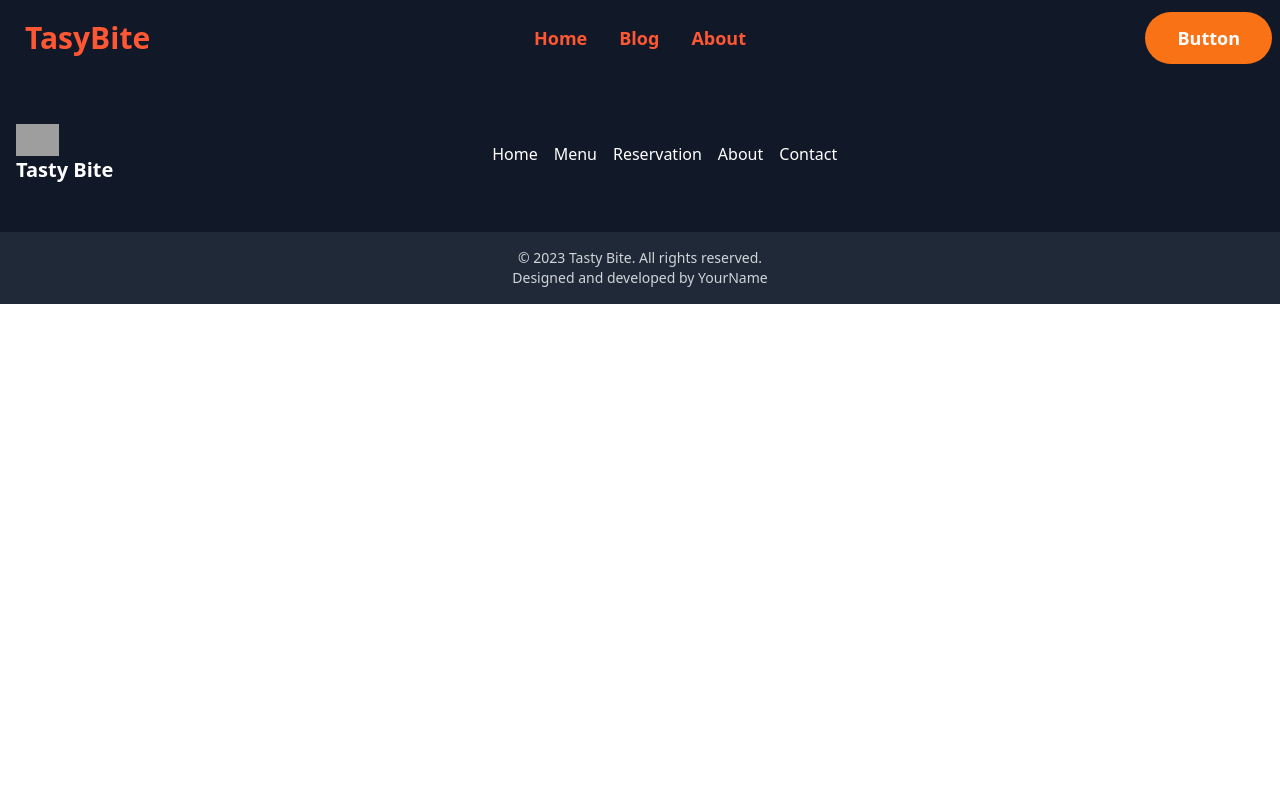
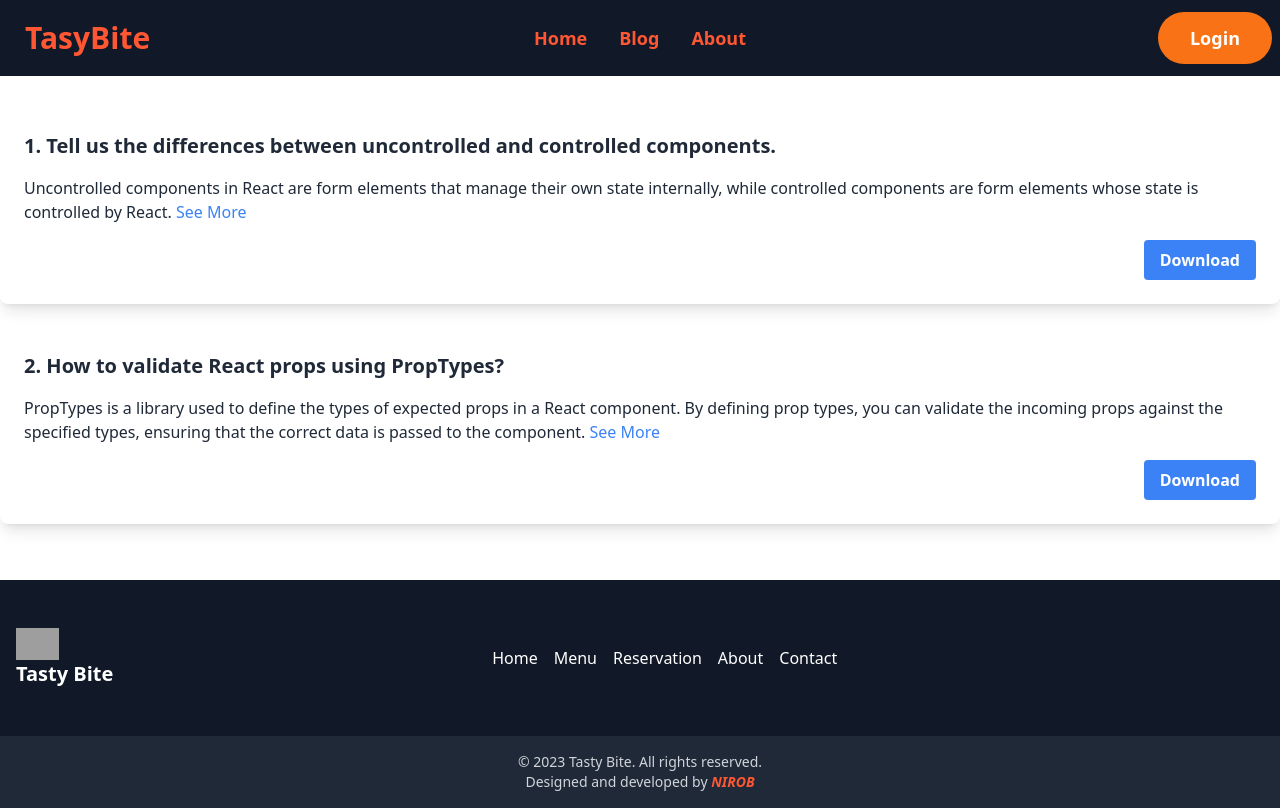
Before and after one commit to dev-nirob1/tasty-bite-client, a React (Vite) app: page /blog in a window 1280 px wide. Built offline with nearby package versions, Linux system fonts and the light colour scheme; grey boxes are pictures that could not be loaded.

Commit message:
chef details section added

```diff
--- a/src/Common/Footer/Footer.jsx
+++ b/src/Common/Footer/Footer.jsx
@@ -26,7 +26,7 @@ const Footer = () => {
       </div>
       <div className="bg-gray-800 py-4 text-center">
         <p className="text-gray-300 text-sm">&copy; {new Date().getFullYear()} Tasty Bite. All rights reserved.</p>
-        <p className="text-gray-300 text-sm">Designed and developed by YourName</p>
+        <p className="text-gray-300 text-sm">Designed and developed by <span className='text-[#FF5733] font-semibold italic' >NIROB</span> </p>
       </div>
     </footer>
         </div>
--- a/src/Common/Header/Header.jsx
+++ b/src/Common/Header/Header.jsx
@@ -26,7 +26,7 @@ const Header = () => {
                     </ul>
                 </div>
                 <div className="navbar-end">
-                    <Link to="/" className="px-8 py-3 font-semibold text-lg rounded-full text-white bg-orange-500 hover:bg-white hover:text-orange-500">Button</Link>
+                    <Link to="/login" className="px-8 py-3 font-semibold text-lg rounded-full text-white bg-orange-500 hover:bg-white hover:text-orange-500">Login</Link>
                 </div>
             </div>
         </div >
--- a/src/Components/Blog/Blog.jsx
+++ b/src/Components/Blog/Blog.jsx
@@ -1,11 +1,91 @@
-import React from 'react';
+import React, { useState } from 'react';
 
-const Blog = () => {
+function Blog() {
+    const content =
+      'Uncontrolled components in React are form elements that manage their own state internally, while controlled components are form elements whose state is controlled by React. Uncontrolled components allow for simpler form implementation but provide less control and validation. Controlled components offer more control and validation, but require additional code to handle the state management. PropTypes is a library used to define the types of expected props in a React component. By defining prop types, you can validate the incoming props against the specified types, ensuring that the correct data is passed to the component. This helps catch bugs and provides better documentation for component usage. Node.js is a runtime environment that allows JavaScript to run on the server-side, while Express.js is a web application framework built on top of Node.js. Node.js provides the runtime environment and core functionalities, while Express.js simplifies the process of building web applications by providing a set of features and abstractions, such as routing, middleware, and HTTP utilities. A custom hook in React is a JavaScript function that utilizes React\'s built-in hooks or other custom hooks to encapsulate reusable logic. Custom hooks allow you to extract and share stateful logic across different components, promoting code reusability and reducing code duplication. They can be used for tasks such as data fetching, form handling, authentication, and more.';
+
+    const [showFullContent, setShowFullContent] = useState(false);
+    const slicedContent = content.slice(0, 200);
+
+    const handleReadMore = () => {
+      setShowFullContent(true);
+    };
+
+    const handleSeeLess = () => {
+      setShowFullContent(false);
+    };
+
     return (
-        <div>
+        <div className="container mx-auto py-8">
+        <div className="bg-white rounded-lg shadow-lg p-6 mb-6">
+          <h3 className="text-xl font-semibold mb-4">1. Tell us the differences between uncontrolled and controlled components.</h3>
+          {showFullContent ? (
+            <p>
+              Uncontrolled components in React are form elements that manage their own state internally, while controlled components are form elements whose state is controlled by React.
+            </p>
+          ) : (
+            <p>
+              Uncontrolled components in React are form elements that manage their own state internally, while controlled components are form elements whose state is controlled by React.{' '}
+              <span className="text-blue-500 cursor-pointer" onClick={handleReadMore}>See More</span>
+            </p>
+          )}
+          {showFullContent && (
+            <div className="flex justify-end mt-4">
+              <button
+                className="text-blue-500 hover:text-blue-700 focus:outline-none"
+                onClick={handleSeeLess}
+              >
+                See Less
+              </button>
+            </div>
+          )}
+          <div className="flex justify-end mt-4">
+            <button
+              className="bg-blue-500 hover:bg-blue-600 text-white font-semibold py-2 px-4 rounded"
+              onClick={() => {
 
+              }}
+            >
+              Download
+            </button>
+          </div>
         </div>
+
+        <div className="bg-white rounded-lg shadow-lg p-6 mb-6">
+          <h3 className="text-xl font-semibold mb-4">2. How to validate React props using PropTypes?</h3>
+          {showFullContent ? (
+            <p>
+              PropTypes is a library used to define the types of expected props in a React component. By defining prop types, you can validate the incoming props against the specified types, ensuring that the correct data is passed to the component.
+            </p>
+          ) : (
+            <p>
+              PropTypes is a library used to define the types of expected props in a React component. By defining prop types, you can validate the incoming props against the specified types, ensuring that the correct data is passed to the component.{' '}
+              <span className="text-blue-500 cursor-pointer" onClick={handleReadMore}>See More</span>
+            </p>
+          )}
+          {showFullContent && (
+            <div className="flex justify-end mt-4">
+              <button
+                className="text-blue-500 hover:text-blue-700 focus:outline-none"
+                onClick={handleSeeLess}
+              >
+                See Less
+              </button>
+            </div>
+          )}
+          <div className="flex justify-end mt-4">
+            <button
+              className="bg-blue-500 hover:bg-blue-600 text-white font-semibold py-2 px-4 rounded"
+              onClick={() => {
+
+              }}
+            >
+              Download
+            </button>
+          </div>
+        </div>
+      </div>
     );
-};
+  }
 
-export default Blog;
+  export default Blog;
--- /dev/null
+++ b/src/Components/ChefSection/ChefDetails.jsx
@@ -0,0 +1,24 @@
+import React from 'react';
+import { Link } from 'react-router-dom';
+
+const ChefDetails = ({ singleChef }) => {
+    const { name, picture, bio, numberOfRecipes, likes } = singleChef;
+
+    return (
+        <div>
+            <div className='rounded-xl border p-3 bg-white'>
+                <img className='w-full h-72 mx-auto' src={picture} alt="" />
+                <h3>{name}</h3>
+                <p>{bio}</p>
+                <div className='flex justify-between'>
+                    <p>{numberOfRecipes}</p>
+                    <p>{likes}</p>
+                </div>
+                <Link to='/' className="text-white px-9 font-medium text-lg py-3 rounded-full bg-orange-500 hover:bg-orange-600">Our Chef</Link>
+            </div>
+
+        </div>
+    );
+};
+
+export default ChefDetails;
--- a/src/Components/Home/Home.jsx
+++ b/src/Components/Home/Home.jsx
@@ -1,10 +1,32 @@
-import React from 'react';
+import React, { useEffect, useState } from 'react';
 import Banner from '../Banner/Banner';
+import ChefDetails from '../ChefSection/ChefDetails';
 
 const Home = () => {
+    const [chefsDetails, setChefsDetails] = useState([])
+
+    useEffect(() => {
+        fetch("http://localhost:5000/chefs")
+            .then((res) => res.json())
+            .then((data) => setChefsDetails(data))
+    }, []);
+
     return (
+
         <div>
             <Banner></Banner>
+
+            <div className='container mx-auto'>
+                <h2 className='text-gray-900 text-center text-4xl font-semibold my-16 underline'>Our Best Chefs</h2>
+                <div className='grid grid-cols-3 gap-8'>
+                    {
+                        chefsDetails.map(singleChef => (
+                            <ChefDetails key={singleChef.id} singleChef={singleChef}></ChefDetails>
+                        ))
+                    }
+                </div>
+            </div>
+
         </div>
     );
 };
--- a/src/Layout/LoginLayout.jsx
+++ b/src/Layout/LoginLayout.jsx
@@ -1,9 +1,14 @@
 import React from 'react';
+import Header from '../Common/Header/Header';
+import { Outlet } from 'react-router-dom';
+import Footer from '../Common/Footer/Footer';
 
 const LoginLayout = () => {
     return (
         <div>
-
+            <Header></Header>
+            <Outlet></Outlet>
+            <Footer></Footer>
 
         </div>
     );
--- a/src/Login/Register/Register.jsx
+++ b/src/Login/Register/Register.jsx
@@ -31,6 +31,14 @@ const Register = () => {
                     required
                 />
 
+                <input
+                    type="text"
+                    name="photoUrl"
+                    placeholder="Photo URL"
+                    className="input input-bordered w-full max-w-md mb-4"
+                    required
+                />
+
                 <div className="relative w-full max-w-md mb-4">
                     <input
                         type="password"
@@ -57,17 +65,9 @@ const Register = () => {
                     </button>
                 </div>
 
-                <input
-                    type="text"
-                    name="photoUrl"
-                    placeholder="Photo URL"
-                    className="input input-bordered w-full max-w-md mb-4"
-                    required
-                />
-
                 <label className="cursor-pointer flex text-left">
                     <input type="checkbox" />
-                    <span> <small> <Link to="terms" className='hover:underline text-blue-500 text-xs'>Terms and Conditions</Link> </small> </span>
+                    <span> <small> <Link to="/terms" className='hover:underline text-blue-500 text-xs'> Terms and Conditions</Link> </small> </span>
                 </label>
 
                 <button type="submit" className="btn btn-primary mt-4">Register</button>
```
Also changed, not shown: src/main.jsx (+19 -10 lines).
